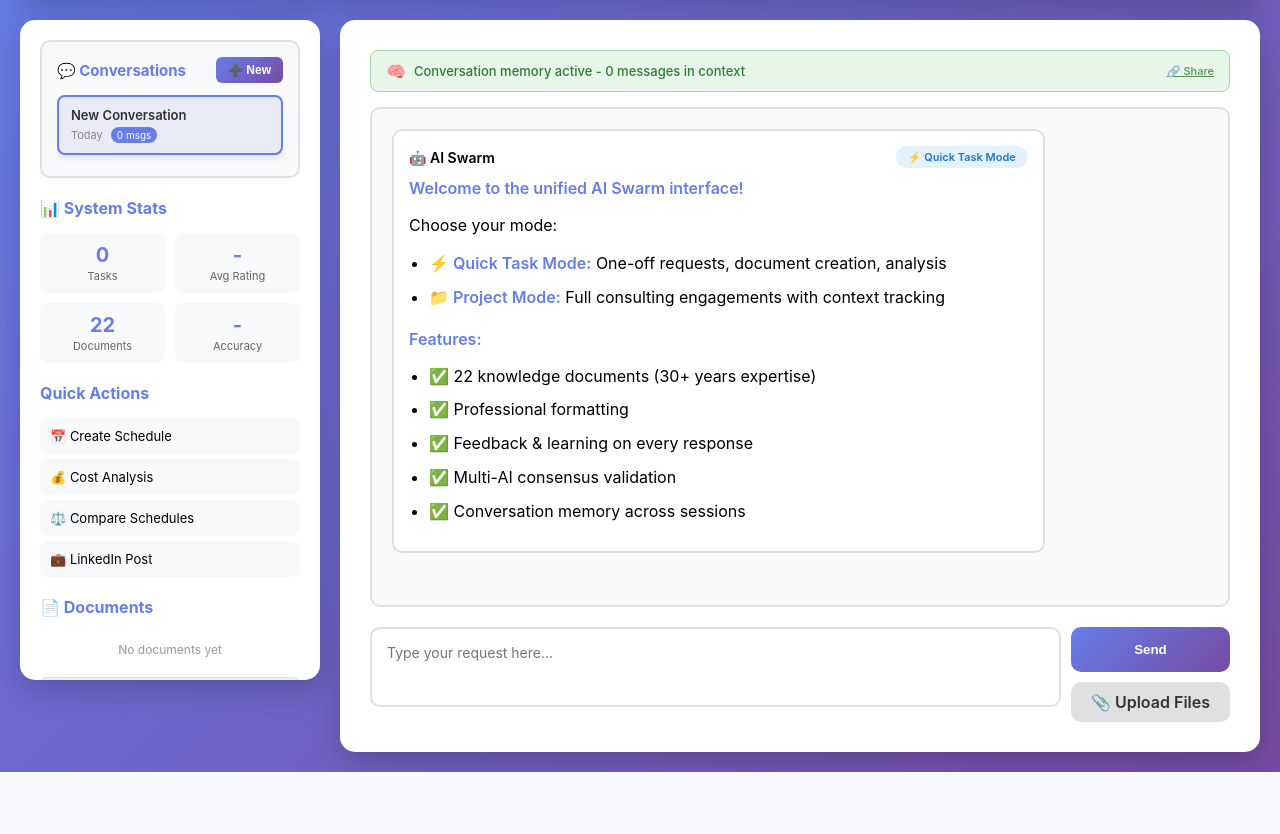
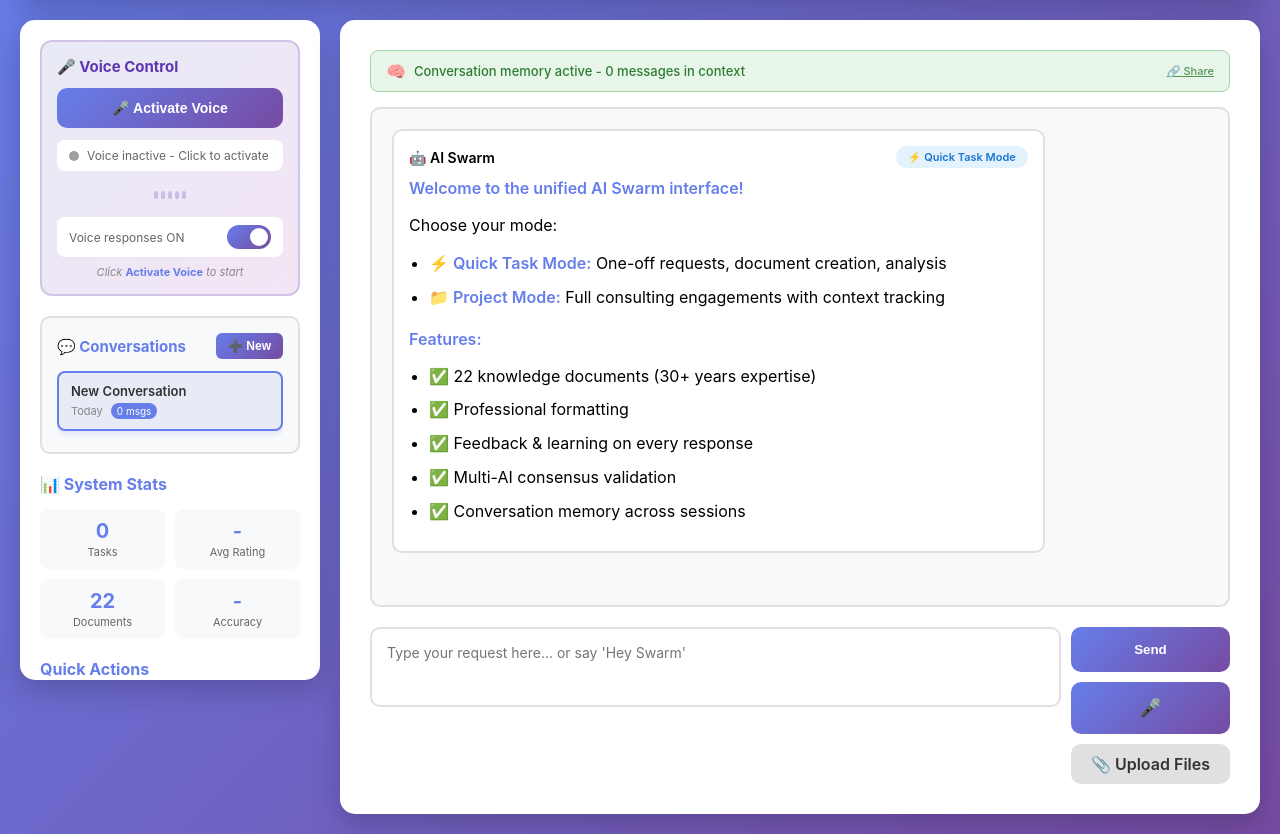
Before and after one commit to Hyperiongate/ai-swarm-orchestrator, a Flask app: page / in a window 1280 px wide. Shown: the part 111-945 px from the top of the page. Before the commit the page ends 883 px from the top, so only its background shows below. Run offline with Flask 3, Linux system fonts and the light colour scheme; data comes from the database, SQL or seed files in the repository; data that the repository does not hold is empty; some libraries are stand-ins or nearby versions.

Commit message:
Update index.html

```diff
--- a/templates/index.html
+++ b/templates/index.html
@@ -8,116 +8,106 @@
     =============================================================================
 
     CHANGE LOG:
+    - January 23, 2026: Added Voice Control System
+      * Added voice control section in sidebar with activation button
+      * Added voice status indicator with animated dot
+      * Added waveform animation for visual feedback
+      * Added voice response toggle switch
+      * Added voice input button (mic) next to Send button
+      * Added swarm-voice.js script reference
+      * Voice features: "Hey Swarm" wake word, text-to-speech responses
+
     - January 22, 2026: Added Persistent Conversation Memory System
       * Added conversation sidebar section with past conversations list
       * Added "New Conversation" button
       * Added memory status indicator above conversation area
       * Added conversation loading, deletion, and management
       * Messages now persist across sessions via backend API
-      * Conversations show title, date, message count
-      * Active conversation is highlighted in sidebar
-      * Integrated with existing /api/orchestrate endpoint
 
     - January 22, 2026: Refactored from single 2000+ line file into 3 files
-      * CSS moved to: css/swarm-styles.css
-      * JavaScript moved to: js/swarm-app.js
-      * This file contains HTML structure only
-      * All functionality preserved - no harm done
-
     - January 21, 2026: APPLIED ALL 5 FIXES FROM SWARM10
-      * FIX #1: Added Beautiful CSS Formatting for message content
-      * FIX #2: Fixed Copy Button Function
-      * FIX #3: Changed API Response Field - data.actual_output → data.result
-      * FIX #4: Improved Document Detection
-      * FIX #5: Fixed Copy Button onClick
-
     - January 19, 2026: ENHANCED FEEDBACK SYSTEM
-      * Added 4 separate star ratings
-      * Added 6 improvement checkboxes
-      * Added "Used Output" vs "Didn't Use" submission buttons
 
     FILE STRUCTURE:
-    /templates/index.html     - This file (HTML structure)
-    /static/css/swarm-styles.css - All CSS styles
-    /static/js/swarm-app.js   - All JavaScript functionality
-
-    API ENDPOINTS USED:
-    GET  /api/conversations              - List recent conversations
-    POST /api/conversations              - Create new conversation
-    GET  /api/conversations/<id>         - Get conversation with messages
-    PUT  /api/conversations/<id>         - Update conversation metadata
-    DELETE /api/conversations/<id>       - Delete conversation
-    POST /api/conversations/<id>/messages - Add message manually
-    POST /api/orchestrate                - Now accepts/returns conversation_id
+    /templates/index.html              - This file (HTML structure)
+    /static/css/swarm-styles.css       - All CSS styles (includes voice styles)
+    /static/js/swarm-app.js            - Core JavaScript functionality
+    /static/js/swarm-voice.js          - Voice control module (NEW)
 
     =============================================================================
     -->
     <meta charset="UTF-8">
     <meta name="viewport" content="width=device-width, initial-scale=1.0">
     <title>AI Swarm - Unified Interface | Shiftwork Solutions</title>
-
-    <!-- External CSS -->
     <link rel="stylesheet" href="/static/css/swarm-styles.css">
 </head>
 <body>
     <div class="container">
-        <!-- ================================================================
-             HEADER SECTION
-             ================================================================ -->
+        <!-- HEADER SECTION -->
         <div class="header">
             <div class="header-left">
                 <h1>🤖 AI Swarm - Unified Interface</h1>
                 <p>Quick tasks + Project workflows with learning feedback</p>
             </div>
             <div class="mode-switcher">
-                <button class="mode-btn active" onclick="switchMode('quick')" id="quickModeBtn">
-                    ⚡ Quick Task
-                </button>
-                <button class="mode-btn" onclick="switchMode('project')" id="projectModeBtn">
-                    📁 Project
-                </button>
-                <button class="mode-btn" onclick="switchMode('calculator')" id="calculatorModeBtn">
-                    🧮 Calculator
-                </button>
-                <button class="mode-btn" onclick="switchMode('survey')" id="surveyModeBtn">
-                    📋 Survey
-                </button>
-                <button class="mode-btn" onclick="switchMode('marketing')" id="marketingModeBtn">
-                    📢 Marketing
-                </button>
-                <button class="mode-btn" onclick="switchMode('opportunities')" id="opportunitiesModeBtn">
-                    🎯 Opportunities
-                </button>
+                <button class="mode-btn active" onclick="switchMode('quick')" id="quickModeBtn">⚡ Quick Task</button>
+                <button class="mode-btn" onclick="switchMode('project')" id="projectModeBtn">📁 Project</button>
+                <button class="mode-btn" onclick="switchMode('calculator')" id="calculatorModeBtn">🧮 Calculator</button>
+                <button class="mode-btn" onclick="switchMode('survey')" id="surveyModeBtn">📋 Survey</button>
+                <button class="mode-btn" onclick="switchMode('marketing')" id="marketingModeBtn">📢 Marketing</button>
+                <button class="mode-btn" onclick="switchMode('opportunities')" id="opportunitiesModeBtn">🎯 Opportunities</button>
             </div>
         </div>
 
-        <!-- ================================================================
-             MAIN GRID LAYOUT
-             ================================================================ -->
+        <!-- MAIN GRID LAYOUT -->
         <div class="main-grid">
 
-            <!-- ============================================================
-                 SIDEBAR
-                 ============================================================ -->
+            <!-- SIDEBAR -->
             <div class="sidebar">
 
-                <!-- ========================================================
-                     CONVERSATIONS SECTION (NEW - Memory Feature)
-                     ======================================================== -->
+                <!-- VOICE CONTROL SECTION (NEW) -->
+                <div class="voice-control-section" id="voiceControlSection">
+                    <div class="voice-control-header">
+                        <h3>🎤 Voice Control</h3>
+                    </div>
+                    <button class="voice-activate-btn" id="voiceActivateBtn" onclick="toggleVoiceMode()">
+                        🎤 Activate Voice
+                    </button>
+                    <div class="voice-status-indicator">
+                        <span class="voice-status-dot" id="voiceStatusDot"></span>
+                        <span class="voice-status-text" id="voiceStatusText">Voice inactive - Click to activate</span>
+                    </div>
+                    <div class="voice-waveform" id="voiceWaveform">
+                        <span class="wave-bar"></span>
+                        <span class="wave-bar"></span>
+                        <span class="wave-bar"></span>
+                        <span class="wave-bar"></span>
+                        <span class="wave-bar"></span>
+                    </div>
+                    <div class="voice-response-toggle-container">
+                        <span class="voice-response-label" id="voiceResponseLabel">Voice responses ON</span>
+                        <label class="voice-toggle-switch">
+                            <input type="checkbox" id="voiceResponseToggle" checked onchange="toggleVoiceResponse()">
+                            <span class="voice-toggle-slider"></span>
+                        </label>
+                    </div>
+                    <div class="voice-hint" id="voiceHint">
+                        Click <strong>Activate Voice</strong> to start
+                    </div>
+                </div>
+
+                <!-- CONVERSATIONS SECTION (Memory Feature) -->
                 <div class="conversations-section">
                     <div class="conversations-header">
                         <h3>💬 Conversations</h3>
-                        <button class="new-conversation-btn" onclick="startNewConversation()" title="Start new conversation">
-                            ➕ New
-                        </button>
+                        <button class="new-conversation-btn" onclick="startNewConversation()" title="Start new conversation">➕ New</button>
                     </div>
                     <div class="conversations-list" id="conversationsList">
-                        <!-- Dynamically populated with past conversations -->
                         <div class="conversations-loading">Loading conversations...</div>
                     </div>
                 </div>
 
-                <!-- Stats Section (always visible) -->
+                <!-- Stats Section -->
                 <h3>📊 System Stats</h3>
                 <div class="stats-grid">
                     <div class="stat-card">
@@ -141,139 +131,83 @@
                 <!-- Project Info Panel (project mode only) -->
                 <div class="project-info" id="projectInfo">
                     <h3 style="margin-bottom: 10px;">Current Project</h3>
-
                     <label>Select Existing Project</label>
                     <select id="existingProjects" onchange="loadExistingProject()" style="width: 100%; padding: 8px; margin-bottom: 10px; border: 2px solid #e0e0e0; border-radius: 6px;">
                         <option value="">-- Select Project --</option>
                     </select>
-
                     <label>Client</label>
                     <span id="clientName">No active project</span>
-
                     <label>Phase</label>
-                    <span id="projectPhase">
-                        <div class="phase-indicator">Not started</div>
-                    </span>
-
-                    <button onclick="startNewProject()" style="width: 100%; padding: 10px; margin-top: 10px; background: #667eea; color: white; border: none; border-radius: 8px; cursor: pointer;">
-                        + New Project
-                    </button>
+                    <span id="projectPhase"><div class="phase-indicator">Not started</div></span>
+                    <button onclick="startNewProject()" style="width: 100%; padding: 10px; margin-top: 10px; background: #667eea; color: white; border: none; border-radius: 8px; cursor: pointer;">+ New Project</button>
                 </div>
 
                 <!-- Marketing Info Panel (marketing mode only) -->
                 <div class="marketing-info" id="marketingInfo" style="display: none;">
                     <h3 style="margin-bottom: 10px;">Marketing Hub</h3>
-
                     <div style="font-size: 12px; margin-bottom: 15px;">
                         <div style="font-weight: 600; margin-bottom: 5px;">Platform Status:</div>
-                        <div id="platformStatus" style="padding: 10px; background: #f0f0f0; border-radius: 6px;">
-                            Loading...
-                        </div>
+                        <div id="platformStatus" style="padding: 10px; background: #f0f0f0; border-radius: 6px;">Loading...</div>
                     </div>
-
                     <h4 style="font-size: 14px; margin-bottom: 8px;">💡 AI Initiative</h4>
-                    <button onclick="generateMarketingIdea()" style="width: 100%; padding: 12px; margin-bottom: 15px; background: linear-gradient(135deg, #667eea 0%, #764ba2 100%); color: white; border: none; border-radius: 10px; cursor: pointer; font-weight: 700; font-size: 14px; box-shadow: 0 4px 15px rgba(102, 126, 234, 0.4); transition: transform 0.2s;">
-                        🚀 "Hey Jim, I have an idea!"
-                    </button>
-
+                    <button onclick="generateMarketingIdea()" style="width: 100%; padding: 12px; margin-bottom: 15px; background: linear-gradient(135deg, #667eea 0%, #764ba2 100%); color: white; border: none; border-radius: 10px; cursor: pointer; font-weight: 700; font-size: 14px; box-shadow: 0 4px 15px rgba(102, 126, 234, 0.4);">🚀 "Hey Jim, I have an idea!"</button>
                     <h4 style="font-size: 14px; margin-bottom: 8px;">Quick Actions</h4>
-                    <button onclick="generateSocialPost()" style="width: 100%; padding: 8px; margin-bottom: 8px; background: #0077b5; color: white; border: none; border-radius: 6px; cursor: pointer;">
-                        📝 Generate LinkedIn Post
-                    </button>
-                    <button onclick="conductResearch()" style="width: 100%; padding: 8px; margin-bottom: 8px; background: #764ba2; color: white; border: none; border-radius: 6px; cursor: pointer;">
-                        🔍 Market Research
-                    </button>
-                    <button onclick="analyzeCompetitors()" style="width: 100%; padding: 8px; background: #667eea; color: white; border: none; border-radius: 6px; cursor: pointer;">
-                        📊 Competitive Analysis
-                    </button>
+                    <button onclick="generateSocialPost()" style="width: 100%; padding: 8px; margin-bottom: 8px; background: #0077b5; color: white; border: none; border-radius: 6px; cursor: pointer;">📝 Generate LinkedIn Post</button>
+                    <button onclick="conductResearch()" style="width: 100%; padding: 8px; margin-bottom: 8px; background: #764ba2; color: white; border: none; border-radius: 6px; cursor: pointer;">🔍 Market Research</button>
+                    <button onclick="analyzeCompetitors()" style="width: 100%; padding: 8px; background: #667eea; color: white; border: none; border-radius: 6px; cursor: pointer;">📊 Competitive Analysis</button>
                 </div>
 
                 <!-- Calculator Panel (calculator mode only) -->
                 <div class="calculator-info" id="calculatorInfo" style="display: none;">
                     <h3 style="margin-bottom: 10px;">Cost Calculator</h3>
-
                     <h4 style="font-size: 14px; margin-bottom: 8px;">Quick Calculations</h4>
-                    <button onclick="calculateOvertimeCost()" style="width: 100%; padding: 8px; margin-bottom: 8px; background: #667eea; color: white; border: none; border-radius: 6px; cursor: pointer;">
-                        💰 Overtime Cost
-                    </button>
-                    <button onclick="compareHireVsOT()" style="width: 100%; padding: 8px; margin-bottom: 8px; background: #764ba2; color: white; border: none; border-radius: 6px; cursor: pointer;">
-                        👥 Hire vs OT
-                    </button>
-                    <button onclick="scheduleImpact()" style="width: 100%; padding: 8px; background: #0077b5; color: white; border: none; border-radius: 6px; cursor: pointer;">
-                        📊 Schedule Impact
-                    </button>
+                    <button onclick="calculateOvertimeCost()" style="width: 100%; padding: 8px; margin-bottom: 8px; background: #667eea; color: white; border: none; border-radius: 6px; cursor: pointer;">💰 Overtime Cost</button>
+                    <button onclick="compareHireVsOT()" style="width: 100%; padding: 8px; margin-bottom: 8px; background: #764ba2; color: white; border: none; border-radius: 6px; cursor: pointer;">👥 Hire vs OT</button>
+                    <button onclick="scheduleImpact()" style="width: 100%; padding: 8px; background: #0077b5; color: white; border: none; border-radius: 6px; cursor: pointer;">📊 Schedule Impact</button>
                 </div>
 
                 <!-- Survey Panel (survey mode only) -->
                 <div class="survey-info" id="surveyInfo" style="display: none;">
                     <h3 style="margin-bottom: 10px;">Survey Builder</h3>
-
                     <div style="font-size: 12px; margin-bottom: 15px;">
                         <div style="font-weight: 600; margin-bottom: 5px;">Question Bank:</div>
-                        <div id="questionBankStatus" style="padding: 10px; background: #f0f0f0; border-radius: 6px;">
-                            Loading...
-                        </div>
+                        <div id="questionBankStatus" style="padding: 10px; background: #f0f0f0; border-radius: 6px;">Loading...</div>
                     </div>
-
                     <h4 style="font-size: 14px; margin-bottom: 8px;">Quick Actions</h4>
-                    <button onclick="createNewSurvey()" style="width: 100%; padding: 8px; margin-bottom: 8px; background: #667eea; color: white; border: none; border-radius: 6px; cursor: pointer;">
-                        ➕ Create Survey
-                    </button>
-                    <button onclick="viewSurveyResults()" style="width: 100%; padding: 8px; margin-bottom: 8px; background: #0077b5; color: white; border: none; border-radius: 6px; cursor: pointer;">
-                        📊 View Results
-                    </button>
-                    <button onclick="exportSurveyData()" style="width: 100%; padding: 8px; background: #764ba2; color: white; border: none; border-radius: 6px; cursor: pointer;">
-                        📤 Export Data
-                    </button>
+                    <button onclick="createNewSurvey()" style="width: 100%; padding: 8px; margin-bottom: 8px; background: #667eea; color: white; border: none; border-radius: 6px; cursor: pointer;">➕ Create Survey</button>
+                    <button onclick="viewSurveyResults()" style="width: 100%; padding: 8px; margin-bottom: 8px; background: #0077b5; color: white; border: none; border-radius: 6px; cursor: pointer;">📊 View Results</button>
+                    <button onclick="exportSurveyData()" style="width: 100%; padding: 8px; background: #764ba2; color: white; border: none; border-radius: 6px; cursor: pointer;">📤 Export Data</button>
                 </div>
 
                 <!-- Opportunities Panel (opportunities mode only) -->
                 <div class="opportunities-info" id="opportunitiesInfo" style="display: none;">
                     <h3 style="margin-bottom: 10px;">🎯 Opportunity Finder</h3>
-
                     <div style="font-size: 12px; margin-bottom: 15px;">
                         <div style="font-weight: 600; margin-bottom: 5px;">Database Status:</div>
-                        <div id="normativeStatus" style="padding: 10px; background: #f0f0f0; border-radius: 6px;">
-                            Loading...
-                        </div>
+                        <div id="normativeStatus" style="padding: 10px; background: #f0f0f0; border-radius: 6px;">Loading...</div>
                     </div>
-
                     <h4 style="font-size: 14px; margin-bottom: 8px;">Quick Analysis</h4>
-                    <button onclick="analyzeScheduleOpportunities()" style="width: 100%; padding: 8px; margin-bottom: 8px; background: #667eea; color: white; border: none; border-radius: 6px; cursor: pointer;">
-                        📊 Analyze Current Schedule
-                    </button>
-                    <button onclick="compareToNorms()" style="width: 100%; padding: 8px; margin-bottom: 8px; background: #764ba2; color: white; border: none; border-radius: 6px; cursor: pointer;">
-                        📈 Compare to Industry
-                    </button>
-                    <button onclick="findImprovements()" style="width: 100%; padding: 8px; background: #0077b5; color: white; border: none; border-radius: 6px; cursor: pointer;">
-                        💡 Find Improvements
-                    </button>
+                    <button onclick="analyzeScheduleOpportunities()" style="width: 100%; padding: 8px; margin-bottom: 8px; background: #667eea; color: white; border: none; border-radius: 6px; cursor: pointer;">📊 Analyze Current Schedule</button>
+                    <button onclick="compareToNorms()" style="width: 100%; padding: 8px; margin-bottom: 8px; background: #764ba2; color: white; border: none; border-radius: 6px; cursor: pointer;">📈 Compare to Industry</button>
+                    <button onclick="findImprovements()" style="width: 100%; padding: 8px; background: #0077b5; color: white; border: none; border-radius: 6px; cursor: pointer;">💡 Find Improvements</button>
                 </div>
 
                 <!-- Quick Actions Section -->
                 <h3 style="margin-top: 20px;">Quick Actions</h3>
-                <ul class="quick-actions" id="quickActions">
-                    <!-- Dynamically populated based on mode -->
-                </ul>
+                <ul class="quick-actions" id="quickActions"></ul>
 
                 <!-- Generated Documents Section -->
                 <h3 style="margin-top: 20px;">📄 Documents</h3>
                 <div id="documentsList" style="font-size: 12px; max-height: 200px; overflow-y: auto;">
                     <div style="color: #999; padding: 10px; text-align: center;">No documents yet</div>
                 </div>
-                <button onclick="refreshDocuments()" style="width: 100%; padding: 8px; margin-top: 10px; background: #f0f0f0; border: 1px solid #e0e0e0; border-radius: 6px; cursor: pointer; font-size: 12px; color: #666;">
-                    🔄 Refresh
-                </button>
+                <button onclick="refreshDocuments()" style="width: 100%; padding: 8px; margin-top: 10px; background: #f0f0f0; border: 1px solid #e0e0e0; border-radius: 6px; cursor: pointer; font-size: 12px; color: #666;">🔄 Refresh</button>
             </div>
 
-            <!-- ============================================================
-                 MAIN CONTENT AREA
-                 ============================================================ -->
+            <!-- MAIN CONTENT AREA -->
             <div class="main-content">
 
-                <!-- ========================================================
-                     MEMORY STATUS INDICATOR (NEW - Memory Feature)
-                     ======================================================== -->
+                <!-- MEMORY STATUS INDICATOR (Memory Feature) -->
                 <div class="memory-indicator" id="memoryIndicator">
                     <div class="memory-status warning" id="memoryStatus">
                         <span class="memory-icon">⚠️</span>
@@ -290,13 +224,11 @@
                         </div>
                         <div class="message-content">
                             <strong>Welcome to the unified AI Swarm interface!</strong>
-
                             <p style="margin-top: 10px;">Choose your mode:</p>
                             <ul style="margin-top: 10px; margin-left: 20px;">
                                 <li><strong>⚡ Quick Task Mode:</strong> One-off requests, document creation, analysis</li>
                                 <li><strong>📁 Project Mode:</strong> Full consulting engagements with context tracking</li>
                             </ul>
-
                             <p style="margin-top: 15px;"><strong>Features:</strong></p>
                             <ul style="margin-top: 5px; margin-left: 20px;">
                                 <li>✅ 22 knowledge documents (30+ years expertise)</li>
@@ -304,6 +236,7 @@
                                 <li>✅ Feedback & learning on every response</li>
                                 <li>✅ Multi-AI consensus validation</li>
                                 <li>✅ Conversation memory across sessions</li>
+                                <li>✅ Voice control - say "Hey Swarm" to command</li>
                             </ul>
                         </div>
                     </div>
@@ -317,12 +250,11 @@
 
                 <!-- Input Area -->
                 <div class="input-area">
-                    <textarea id="userInput" placeholder="Type your request here..."></textarea>
+                    <textarea id="userInput" placeholder="Type your request here... or say 'Hey Swarm'"></textarea>
                     <div style="display: flex; flex-direction: column; gap: 10px;">
                         <button onclick="sendMessage()">Send</button>
-                        <label for="fileUpload" style="padding: 10px 20px; background: #e0e0e0; color: #333; border: none; border-radius: 10px; font-weight: 600; cursor: pointer; text-align: center; transition: background 0.2s;">
-                            📎 Upload Files
-                        </label>
+                        <button class="voice-input-btn" id="voiceInputBtn" onclick="startVoiceInput()" title="Click to speak your message">🎤</button>
+                        <label for="fileUpload" style="padding: 10px 20px; background: #e0e0e0; color: #333; border: none; border-radius: 10px; font-weight: 600; cursor: pointer; text-align: center; transition: background 0.2s;">📎 Upload Files</label>
                         <input type="file" id="fileUpload" multiple accept=".pdf,.docx,.xlsx,.csv,.txt,.png,.jpg,.jpeg" style="display: none;" onchange="handleFileUpload(event)">
                     </div>
                 </div>
@@ -336,8 +268,9 @@
         </div>
     </div>
 
-    <!-- External JavaScript -->
+    <!-- External JavaScript - Order matters! swarm-app.js must load first -->
     <script src="/static/js/swarm-app.js"></script>
+    <script src="/static/js/swarm-voice.js"></script>
 </body>
 </html>
 
```
